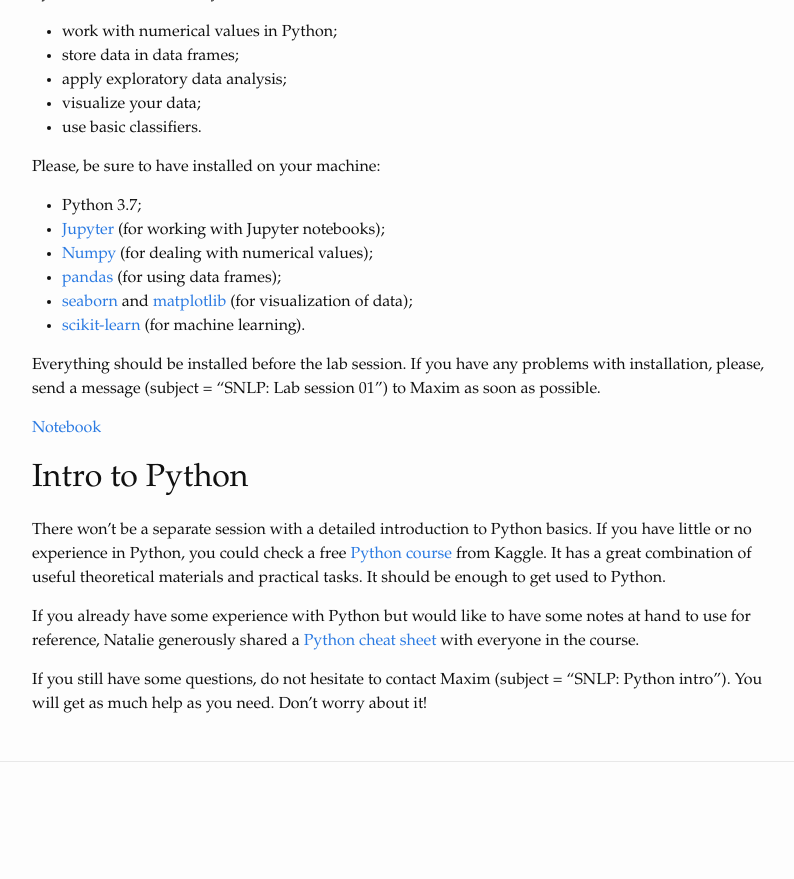
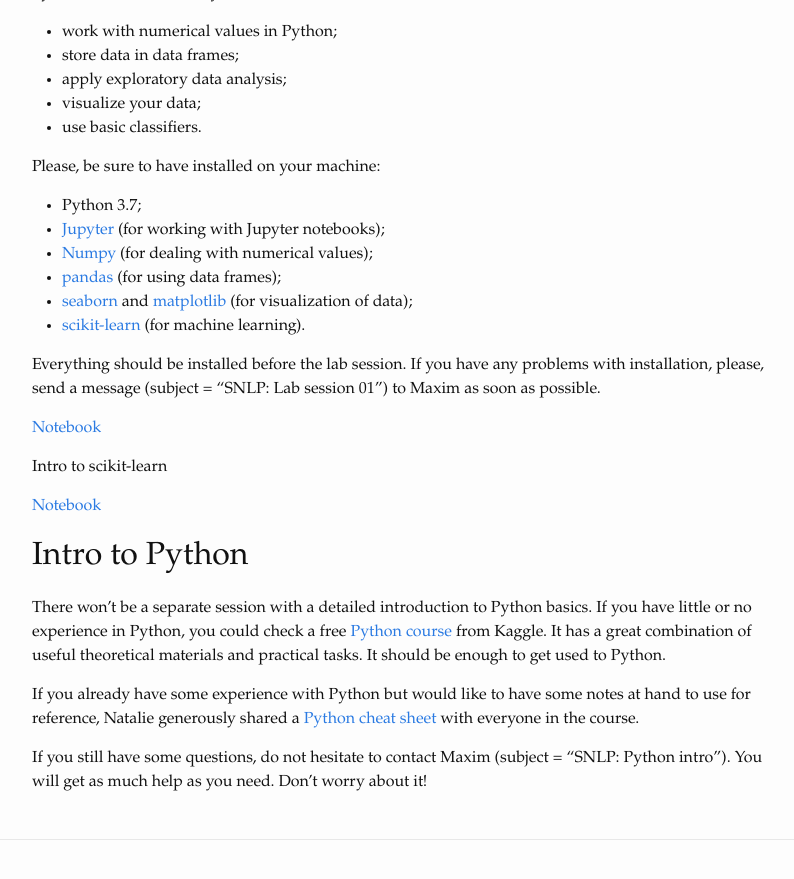
Before and after one commit to snlp2019/snlp2019.github.io, a Jekyll site: the page built from assignments.md, in a window 1280 px wide and 900 px high, scrolled down 759 px. Shown: the top 879 px of the window, without its empty margins (238-1032 px from the left). Built offline with Jekyll 4.4.1, drawn with Linux system fonts in a browser that asks for light colours; before the commit the page ends 1581 px from its top, so only the background shows below that.

Commit message:
added intro to scikit-learn

```diff
--- a/assignments.md
+++ b/assignments.md
@@ -54,6 +54,9 @@ Everything should be installed before the lab session. If you have any problems
 
 [Notebook](https://snlp2019.github.io/slides/numpy_intro.ipynb)
 
+#### Intro to scikit-learn
+[Notebook](https://github.com/snlp2019/snlp2019/blob/master/material/sl_into.ipynb)
+
 # Intro to Python
 
 There won't be a separate session with a detailed introduction to Python basics. If you have little or no experience in Python, you could check a free [Python course](https://www.kaggle.com/learn/python) from Kaggle. It has a great combination of useful theoretical materials and practical tasks. It should be enough to get used to Python.
```
